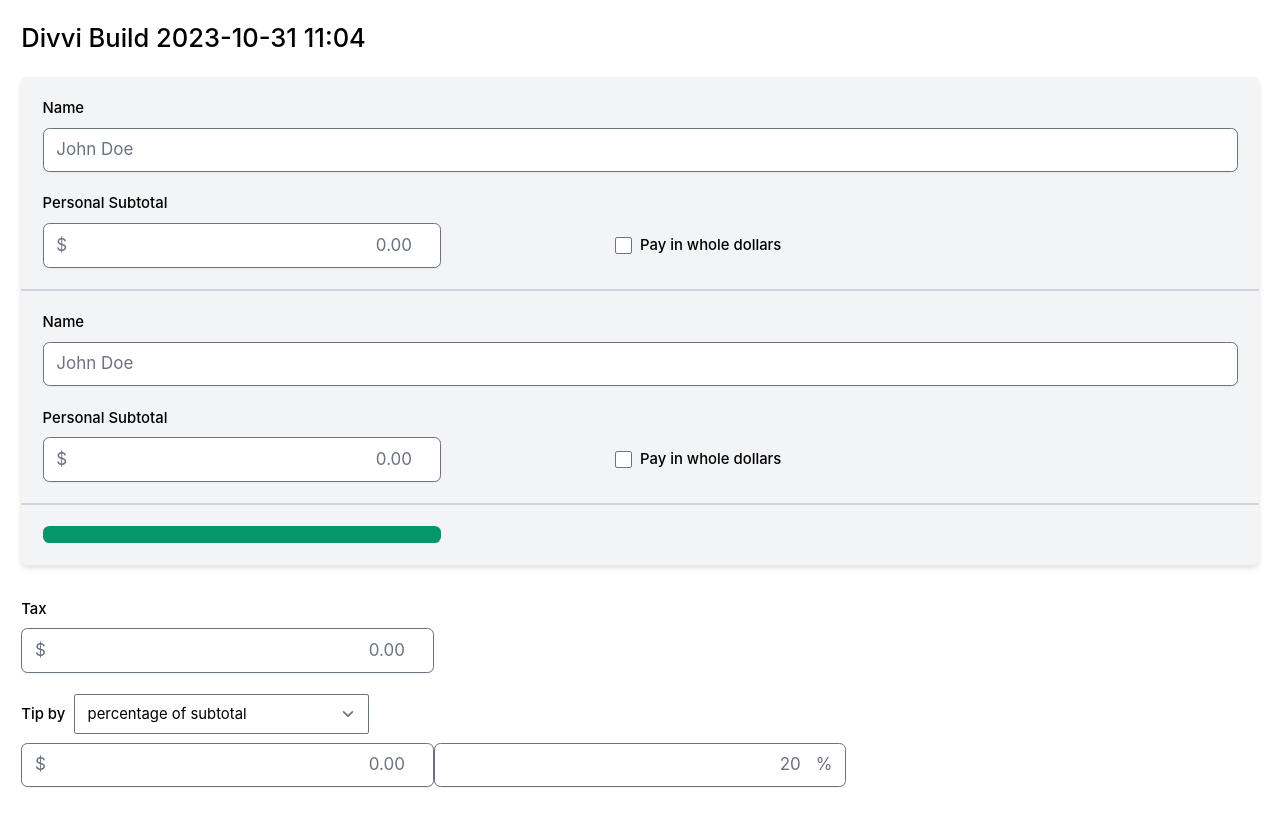
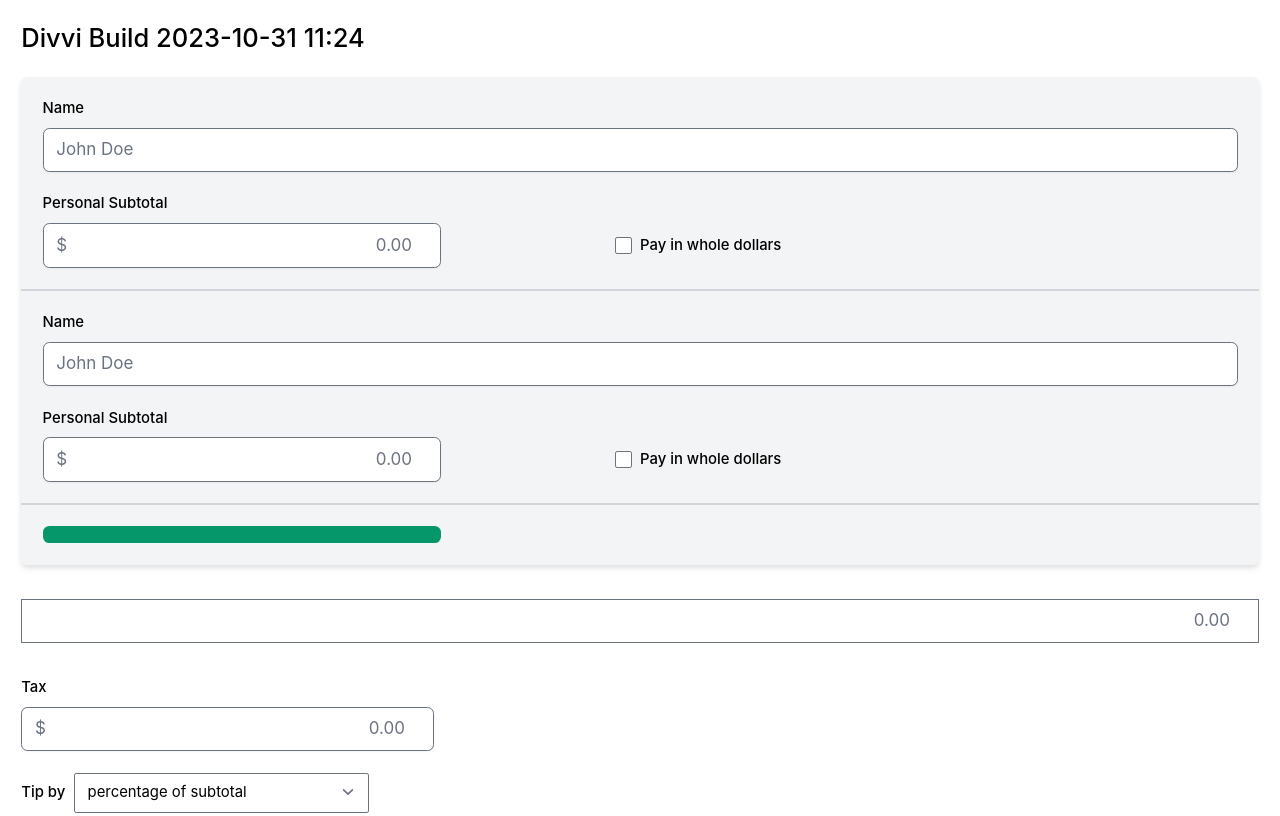
Before and after one commit to doubleaykay/purge_divvi, a plain HTML site: page index.html in a window 1280 px wide. Shown: the top 816 px of the page. Drawn offline with Linux system fonts and the light colour scheme.

Commit message:
Add plain number field for testing

```diff
--- a/index.html
+++ b/index.html
@@ -9,7 +9,7 @@
     <link href="https://fonts.googleapis.com/css2?family=Inter:wght@100;200;300;400;500;600;700;800;900&display=swap" rel="stylesheet"> -->
 </head>
 <body class="m-5">
-    <h1 class="text-2xl font-medium mb-5">Divvi Build 2023-10-31 11:04</h1>
+    <h1 class="text-2xl font-medium mb-5">Divvi Build 2023-10-31 11:24</h1>
     <form>
         <div class="grid grid-cols-1 gap-y-8">
             <!-- card -->
@@ -84,6 +84,7 @@
                     </li>
                 </ul>
             </div>
+            <input id="sub-2" type="number" placeholder="0.00" class="w-full text-right">
             <!-- tax and tip fields -->
             <div class="grid grid-cols-1 gap-y-5">
                 <!-- tax row -->
```
